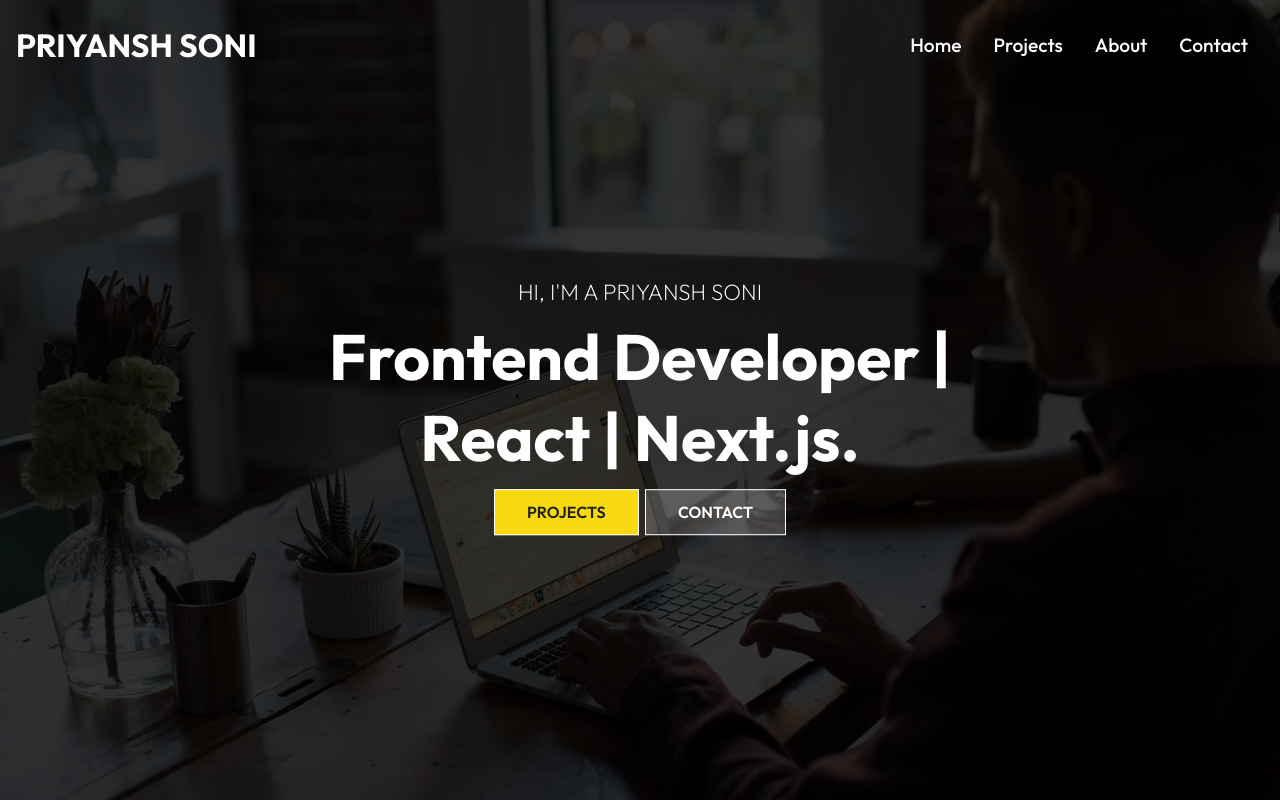
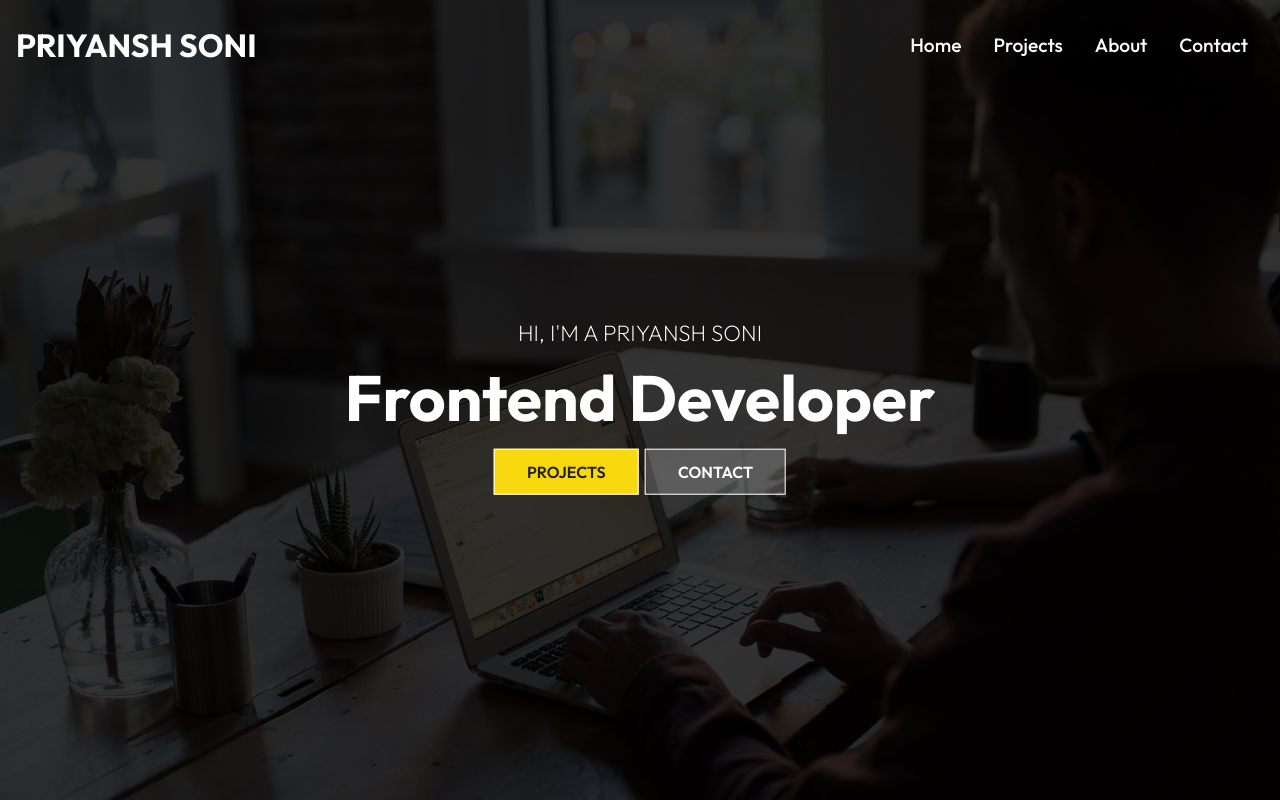
Before and after one commit to priyansh0202-coder/portfolio, a React (Create React App) app: page / in a window 1280 px wide. Shown: the top 800 px of the page. Built offline with nearby package versions, Linux system fonts and the light colour scheme.

Commit message:
Update HeroImg.js

```diff
--- a/src/components/HeroImg.js
+++ b/src/components/HeroImg.js
@@ -13,7 +13,7 @@ const HeroImg = () => {
             </div>
             <div className="content">
                 <p>HI, I'M A PRIYANSH SONI </p>
-                <h1>Frontend Developer | React | Next.js.</h1>
+                <h1>Frontend Developer</h1>
                 <div>
                     <Link to="/project" className="btn">PROJECTS</Link>
                     <Link to="/contact" className="btn btn-light">CONTACT</Link>
```
